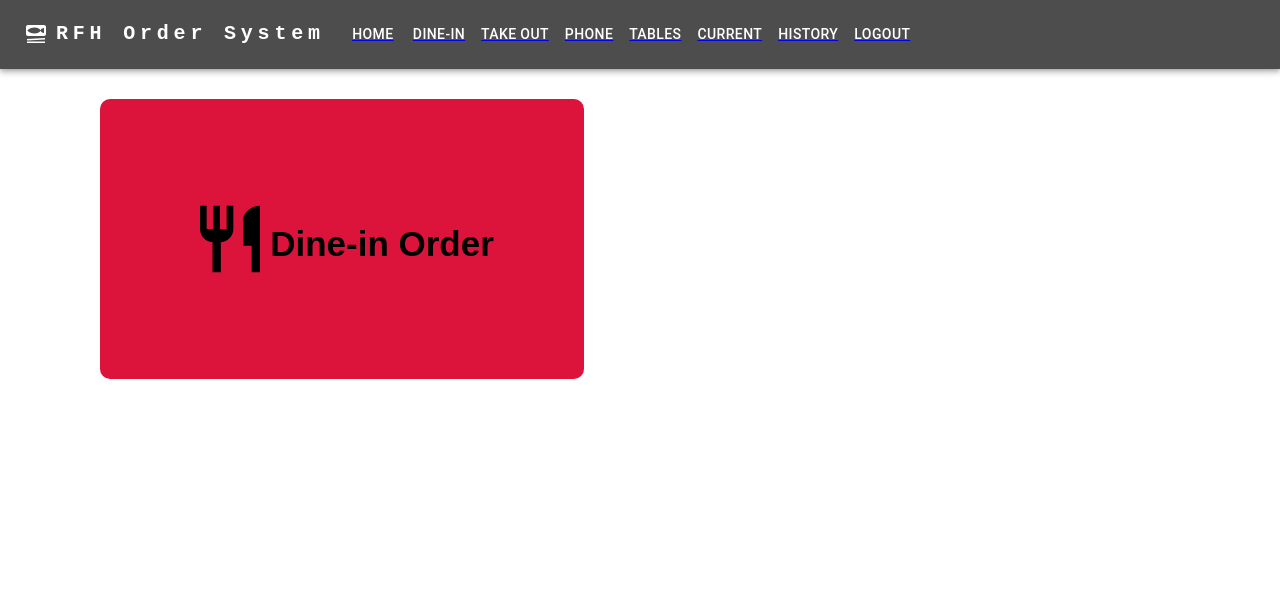
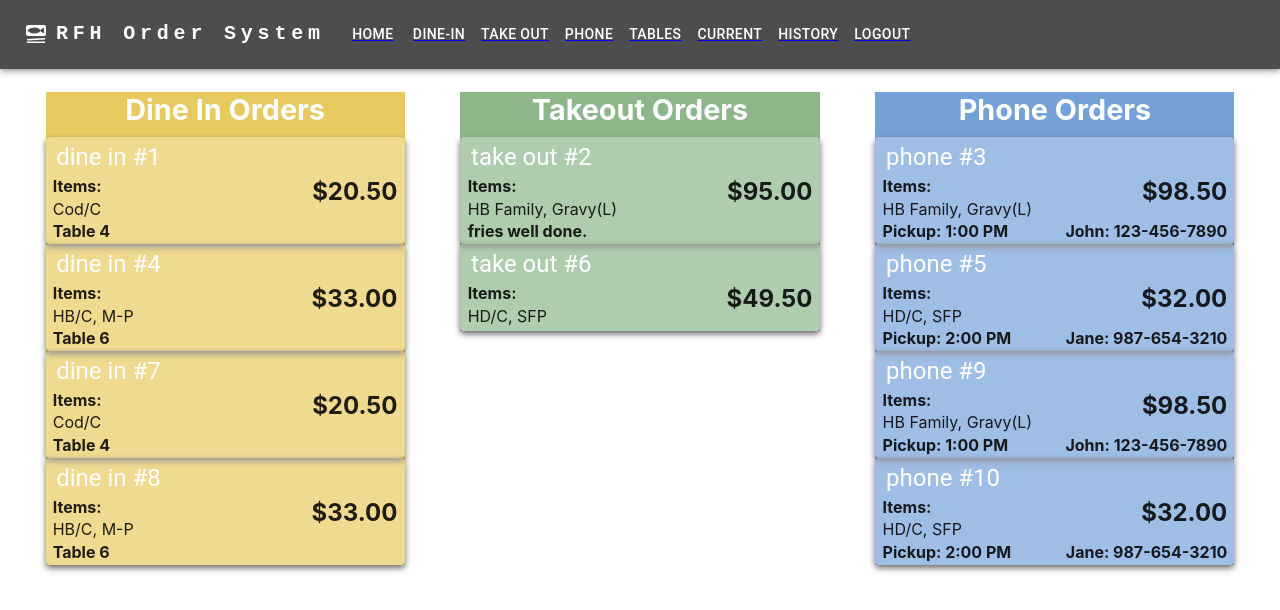
Before and after one commit to QianTea/capstone, a React (Create React App) app in the folder react-project/: page /order/current-orders in a window 1280 px wide. Shown: the top 610 px of the page. Built offline with nearby package versions, Linux system fonts and the light colour scheme; sample sign-in values are in the browser's storage.

Commit message:
order-current orders

```diff
--- a/react-project/src/admin/components/logout.js
+++ b/react-project/src/admin/components/logout.js
@@ -1,4 +1,3 @@
-import Product from '../pages/Menu';
 
 import { useNavigate } from 'react-router-dom';
 import { useEffect } from 'react';
--- a/react-project/src/admin/pages/RevenueHistory.js
+++ b/react-project/src/admin/pages/RevenueHistory.js
@@ -1,6 +1,8 @@
-import React, { useState } from 'react';
-import { Table, TableBody, TableCell, TableContainer, TableHead, TableRow, Paper, Typography } from '@mui/material';
+import React from 'react';
+import Link from '@mui/material/Link';
+import { Table, TableBody, TableCell, TableHead, TableRow } from '@mui/material';
 import { TablePagination } from '@mui/material';
+
 
 //styles
 const styles = {
@@ -18,15 +20,6 @@ import { TablePagination } from '@mui/material';
     },
 };
 
-
-        // Define the table columns and their properties
-        const columns = [
-          { id: 'date', label: 'Date' },
-          { id: 'dineIn', label: 'Dine In' },
-          { id: 'takeOut', label: 'Take Out' },
-          { id: 'phone', label: 'Phone' },
-          { id: 'total', label: 'Total' },
-        ];
 
 // Define the table data
 const revenueHistory = [
@@ -47,39 +40,10 @@ export default function RevenueHistory() {
     const [page, setPage] = React.useState(0);
     const rowsPerPage = 15;
 
-    const handleChangePage = (event, newPage) => {
+    const handleChangePage = (newPage) => {
         setPage(newPage);
     };
 
-// group data by date and orderType
-const revenueData = revenueHistory.reduce((result, current) => {
-    const { date, ordertype, revenue } = current;
-    const key = `${date}-${ordertype || 'unknown'}`;
-    result[key] = result[key] || { date, ordertype: ordertype || 'Unknown', dineIn: 0, takeOut: 0, phone: 0 };
-    result[key][(ordertype || 'unknown').toLowerCase().replace(/ /g, '')] += parseFloat(revenue);
-
-    return result;
-}, {});
-
-
-// calculate total revenue for each date
-const totalRevenueData = Object.values(revenueData).reduce((result, current) => {
-    const { date, dineIn, takeOut, phone } = current;
-    const total = parseFloat(dineIn) + parseFloat(takeOut) + parseFloat(phone);
-    const key = date;
-    result[key] = result[key] || { date, dineIn: 0, takeOut: 0, phone: 0, total: 0 };
-    result[key].dineIn += parseFloat(dineIn);
-    result[key].takeOut += parseFloat(takeOut);
-    result[key].phone += parseFloat(phone);
-    result[key].total += total;
-    return result;
-}, {});
-
-
-    // sort the data by date
-    const sortedRevenueData = Object.values(totalRevenueData).sort((a, b) => {
-        return new Date(b.date) - new Date(a.date);
-    });
 
     return (
         <div style={styles.container}>
@@ -105,7 +69,7 @@ const totalRevenueData = Object.values(revenueData).reduce((result, current) =>
                     </TableRow>
                 </TableHead>
                 <TableBody>
-                    {sortedRevenueData.slice(page * rowsPerPage, page * rowsPerPage + rowsPerPage).map((data) => (
+                    {revenueHistory.slice(page * rowsPerPage, page * rowsPerPage + rowsPerPage).map((data) => (
                         <TableRow key={data.date}>
                             <TableCell align="center">{data.date}</TableCell>
                             <TableCell align="center">{`$${data.dineIn.toFixed(2)}`}</TableCell>
@@ -119,11 +83,14 @@ const totalRevenueData = Object.values(revenueData).reduce((result, current) =>
             <TablePagination
                 rowsPerPageOptions={[rowsPerPage]}
                 component="div"
-                count={sortedRevenueData.length}
+                count={revenueHistory.length}
                 rowsPerPage={rowsPerPage}
                 page={page}
                 onPageChange={handleChangePage}
             />
+            <Link color="primary" href="/admin/home" onClick={''} sx={{ mt: 3 }}>
+                Back to home
+            </Link>
         </div>
     );
 }
--- a/react-project/src/orderSystem/pages/pageCurrentOrder.js
+++ b/react-project/src/orderSystem/pages/pageCurrentOrder.js
@@ -1,96 +1,190 @@
-import * as React from 'react';
+import React, { useState } from 'react';
 
-import { createTheme, ThemeProvider } from '@mui/material/styles';
-import Grid from '@mui/material/Grid';
-import Button from '@mui/material/Button';
-import ButtonBase from '@mui/material/ButtonBase';
-import RestaurantIcon from '@mui/icons-material/Restaurant';
-import TakeoutDiningIcon from '@mui/icons-material/TakeoutDining';
-import AssignmentIcon from '@mui/icons-material/Assignment';
-import HistoryIcon from '@mui/icons-material/History';
+import { Grid } from '@mui/material';
+import { Card, CardHeader, CardContent } from '@mui/material';
 
-import { useNavigate } from 'react-router-dom';
+// styles
+const styles = {
+    page:{
+        paddingLeft:'2%',
+        paddingRight:'2%',
+    },
+    card: {
+        marginBottom: '5px',
+        boxShadow: '0px 3px 6px #666',
+        maxWidth: '500px',
+        backgroundColor: 'rgb(255,255,255,0.3)',
+        paddingRight:'2%',
+        paddingLeft:'2%',
+        margin:'0',
+    },
+    cardHeader: {
+        color: '#fff',
+        padding:'1%',
+    },
+    cardContent: {
+        padding:'0',
+        margin:'0',
+    },
+    itemList: {
+        marginTop: '1%',
+        marginBottom: '1%',
+    },
+    itemTotal: {
+        marginTop: '1%',
+        fontSize: '1.5rem',
+        fontWeight: 'bold',
+        textAlign: 'right',
+    },
+    infoText: {
+        marginTop: '1%',
+        fontSize: '1.1rem',
+        fontWeight: 'bold',
+        textAlign: 'center',
+    },
+    itemLabel: {
+        fontWeight: 'bold',
+        marginBottom: '1%',
+    },
+    container: {
+        margin: '1%',
+    },
+    //dine in
+    orderSectionDI: {
+        margin: '5%',
+        backgroundColor: '#ddb31db3',
+        color: '#ffffff',
+    },
 
-const theme = createTheme();
+    //take out
+    orderSectionTO: {
+        margin: '5%',
+        backgroundColor: '#5a9657b0',
+        color: '#ffffff',
+    },
 
-const styles = {
-    page: {
-        paddingTop: '20px',
-        paddingBottom: '20px',
-        paddingLeft: '80px',
-        paddingRight: '80px',
+    //phone
+    orderSectionP: {
+        margin: '5%',
+        backgroundColor: '#3778c8b0',
+        color: '#ffffff',
     },
-    leftContainer: {
-        backgroundColor: '#262626',
-        display: 'inline-block',
-        height: '100vh',
-        color: '#f6f6ef',
-    },
-    rightContainer: {
-        backgroundColor: '#b3b3b3',
-        display: 'inline-block',
-        height: '100vh',
-    },
-    buttonWrapper: {
-        display: 'flex',
-        flexDirection: 'row',
-        justifyContent: 'space-between',
-        alignItems: 'center',
-        height: '280px',
-        width: '880px',
-        margin: 10,
-    },
-    button: {
-        width: '55%',
-        height: '100%',
-        margin: '0 10px',
-        borderRadius: '10px',
-    },
-    icon: {
-        fontSize: '80px',
-    },
-    buttonText: {
-        fontSize: '35px',
+    sectionTitle: {
+        marginBottom: '10px',
         fontWeight: 'bold',
-        marginTop: '10px',
+        fontSize: '1.8rem',
+        textAlign: 'center',
     },
 };
+// Define the table data
+const dineInOrders = [
+    { id: 1, type: 'dine in', orderTime: new Date('2023-03-10T12:00:00'), tableNumber: 4, dishes: ['Cod/C'], amount: 20.5 },
+    { id: 4, type: 'dine in', orderTime: new Date('2023-03-10T13:15:00'), tableNumber: 6, dishes: ['HB/C', 'M-P'], amount: 33.0 },
+    { id: 7, type: 'dine in', orderTime: new Date('2023-03-10T12:00:00'), tableNumber: 4, dishes: ['Cod/C'], amount: 20.5 },
+    { id: 8, type: 'dine in', orderTime: new Date('2023-03-10T13:15:00'), tableNumber: 6, dishes: ['HB/C', 'M-P'], amount: 33.0 },
+];
 
-const CurrentOrders = () => {
-    const link = useNavigate();
+const takeoutOrders = [
+    { id: 2, type: 'take out', orderTime: new Date('2023-03-10T12:30:00'), dishes: ['HB Family', 'Gravy(L)'], amount: 95.0, note: 'fries well done.' },
+    { id: 6, type: 'take out', orderTime: new Date('2023-03-10T14:30:00'), dishes: ['HD/C', 'SFP'], amount: 49.5, note: '' },
+];
 
-    const handleDineInOrderClick = () => {
-        link('/order/dine-in-order');
-    };
+const phoneOrders = [
+    { id: 3, type: 'phone', orderTime: new Date('2023-03-10T13:00:00'), dishes: ['HB Family', 'Gravy(L)'], amount: 98.5, customerName: 'John', customerPhone: '123-456-7890', pickupTime: new Date('2023-03-10T13:00') },
+    { id: 5, type: 'phone', orderTime: new Date('2023-03-10T14:00:00'), dishes: ['HD/C', 'SFP'], amount: 32.0, customerName: 'Jane', customerPhone: '987-654-3210', pickupTime: new Date('2023-03-10T14:00') },
+    { id: 9, type: 'phone', orderTime: new Date('2023-03-10T13:00:00'), dishes: ['HB Family', 'Gravy(L)'], amount: 98.5, customerName: 'John', customerPhone: '123-456-7890', pickupTime: new Date('2023-03-10T13:00') },
+    { id: 10, type: 'phone', orderTime: new Date('2023-03-10T14:00:00'), dishes: ['HD/C', 'SFP'], amount: 32.0, customerName: 'Jane', customerPhone: '987-654-3210', pickupTime: new Date('2023-03-10T14:00') },
 
-    const handleTakeoutOrderClick = () => {
-        link('/order/take-out-order');
-    };
+];
 
-    const handleCurrentOrdersClick = () => {
-        link('/current-orders');
-    };
 
-    const handleOrderHistoryClick = () => {
-        link('/order-history');
-    };
+const OrderCard = ({ order }) => {
+    let firstTwoDishes = '';
+    firstTwoDishes = order.dishes.slice(0, 2).join(', ');
+
+    let infoText = '';
+    if (order.type === 'dine in') {
+        infoText = `Table ${order.tableNumber}`;
+    } else if (order.type === 'take out') {
+        infoText = order.note;
+    } else if (order.type === 'phone') {
+        const pickupTimeOptions = { hour: 'numeric', minute: 'numeric', hour12: true };
+        const pickupTime = order.pickupTime.toLocaleTimeString('en-US', pickupTimeOptions);
+        infoText = (
+            <div style={{ display: 'flex', justifyContent: 'space-between' }}>
+                <span style={{ flex: '1 1 auto' }}>Pickup: {pickupTime}</span>
+                <span style={{ flex: '1 1 auto', textAlign: 'right' }}>{order.customerName}: {order.customerPhone}</span>
+            </div>
+        );
+    }
 
     return (
-        <>
-            <ThemeProvider theme={theme} >
-                <Grid container style={styles.page}>
-                    <Grid item xs={6}>
-                        <div style={styles.buttonWrapper}>
-                            <ButtonBase style={{ ...styles.button, backgroundColor: '#dc143c' }} onClick={handleDineInOrderClick}>
-                                <RestaurantIcon style={styles.icon} />
-                                <div style={styles.buttonText}>Dine-in Order</div>
-                            </ButtonBase>
-                        </div>
+        <Card style={styles.card}>
+            <CardHeader title={`${order.type} #${order.id}`} style={styles.cardHeader} />
+            <CardContent style={styles.cardContent}>
+                <Grid container>
+                    <Grid item xs={12} sm={8}>
+                        <div style={styles.itemLabel}>Items:</div>
+                        <div style={styles.itemList}>{firstTwoDishes}</div>
                     </Grid>
+                    <Grid item xs={12} sm={4}>
+                        {/* <div style={styles.itemLabel}>Total:</div> */}
+                        <div style={styles.itemTotal}>{`$${order.amount.toFixed(2)}`}</div>
+                    </Grid>
+                </Grid>
+                <div style={styles.itemLabel}>{infoText}</div>
+            </CardContent>
+        </Card>
+    );
+};
 
-                </Grid>
-            </ThemeProvider>
-        </>
+
+const DineInOrders = ({ orders }) => {
+    return (
+        <div style={styles.orderSectionDI}>
+            <h2 style={styles.sectionTitle}>Dine In Orders</h2>
+            {orders.map((order) => (
+                <OrderCard order={order} key={order.id} />
+            ))}
+        </div>
+    );
+};
+
+const TakeoutOrders = ({ orders }) => {
+    return (
+        <div style={styles.orderSectionTO}>
+            <h2 style={styles.sectionTitle}>Takeout Orders</h2>
+            {orders.map((order) => (
+                <OrderCard order={order} key={order.id} />
+            ))}
+        </div>
+    );
+};
+
+const PhoneOrders = ({ orders }) => {
+    return (
+        <div style={styles.orderSectionP}>
+            <h2 style={styles.sectionTitle}>Phone Orders</h2>
+            {orders.map((order) => (
+                <OrderCard order={order} key={order.id} />
+            ))}
+        </div>
+    );
+};
+const CurrentOrders = () => {
+
+    return (
+        <Grid container spacing={2} style={styles.page}>
+            <Grid item xs={12} md={4} style={styles.dineInOrders}>
+                <DineInOrders orders={dineInOrders} />
+            </Grid>
+            <Grid item xs={12} md={4} style={styles.takeoutOrders}>
+                <TakeoutOrders orders={takeoutOrders} />
+            </Grid>
+            <Grid item xs={12} md={4} style={styles.phoneOrders}>
+                <PhoneOrders orders={phoneOrders} />
+            </Grid>
+        </Grid>
     );
 };
 
```
Also changed, not shown: react-project/src/App.js (+10 -4 lines), react-project/src/orderSystem/components/empLogout.js (added, +16 -0 lines). Lines whose indentation alone changed are shown as unchanged.
